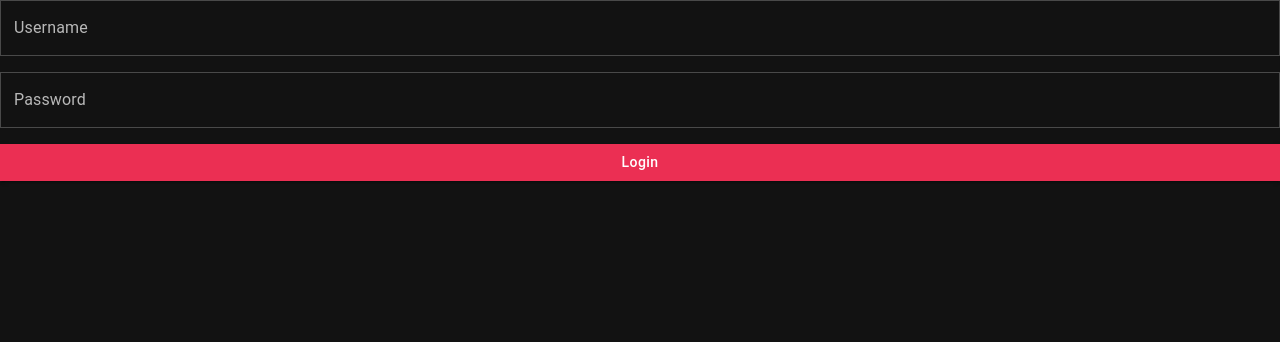
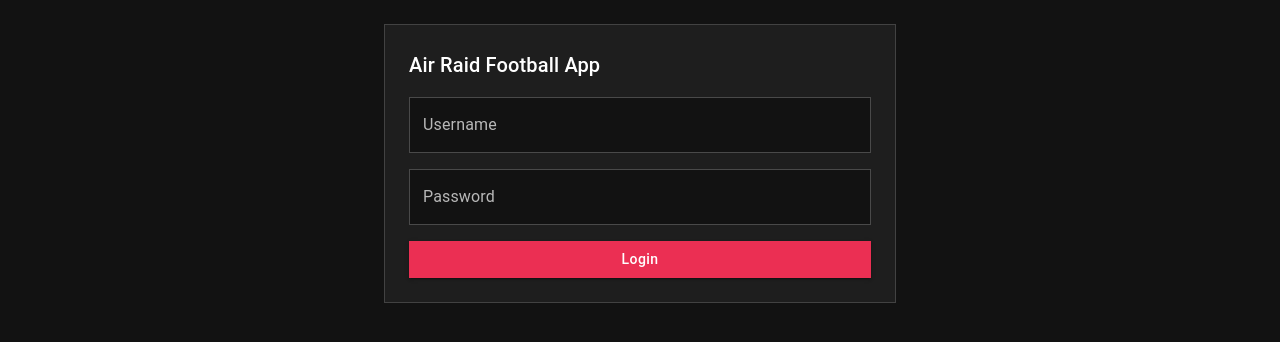
Before and after one commit to taylorzweigle/Air-Raid-Football-App, a React (Create React App) app in the folder client/: page /login in a window 1280 px wide. Shown: the top 342 px of the page. Built offline with nearby package versions, Linux system fonts and the light colour scheme.

Commit message:
styled login page

```diff
--- a/client/src/pages/LoginPage.jsx
+++ b/client/src/pages/LoginPage.jsx
@@ -7,6 +7,8 @@ import TextField from "@mui/material/TextField";
 import Typography from "@mui/material/Typography";
 
 import { useLogin } from "../hooks/useLogin";
+
+import Card from "../core/card/Card";
 
 const LoginPage = () => {
   const [username, setUsername] = useState("");
@@ -21,18 +23,37 @@ const LoginPage = () => {
   };
 
   return (
-    <>
+    <div style={{ display: "flex", justifyContent: "center", padding: "24px" }}>
+      <div style={{ width: "512px" }}>
+        <Card>
+          <div style={{ padding: "24px" }}>
             <form onSubmit={handleSubmit}>
               <Stack direction="column" gap={2}>
-          <TextField label="Username" type="text" value={username} onChange={(e) => setUsername(e.target.value)} />
-          <TextField label="Password" type="password" value={password} onChange={(e) => setPassword(e.target.value)} />
+                <Typography variant="h6">Air Raid Football App</Typography>
+                <TextField
+                  label="Username"
+                  type="text"
+                  value={username}
+                  onChange={(e) => setUsername(e.target.value)}
+                  sx={{ backgroundColor: "background.paper" }}
+                />
+                <TextField
+                  label="Password"
+                  type="password"
+                  value={password}
+                  onChange={(e) => setPassword(e.target.value)}
+                  sx={{ backgroundColor: "background.paper" }}
+                />
                 {error && <Typography variant="body2">{error}</Typography>}
                 <Button type="submit" variant="contained" disabled={loading}>
                   Login
                 </Button>
               </Stack>
             </form>
-    </>
+          </div>
+        </Card>
+      </div>
+    </div>
   );
 };
 
```
Lines whose indentation alone changed are shown as unchanged.
